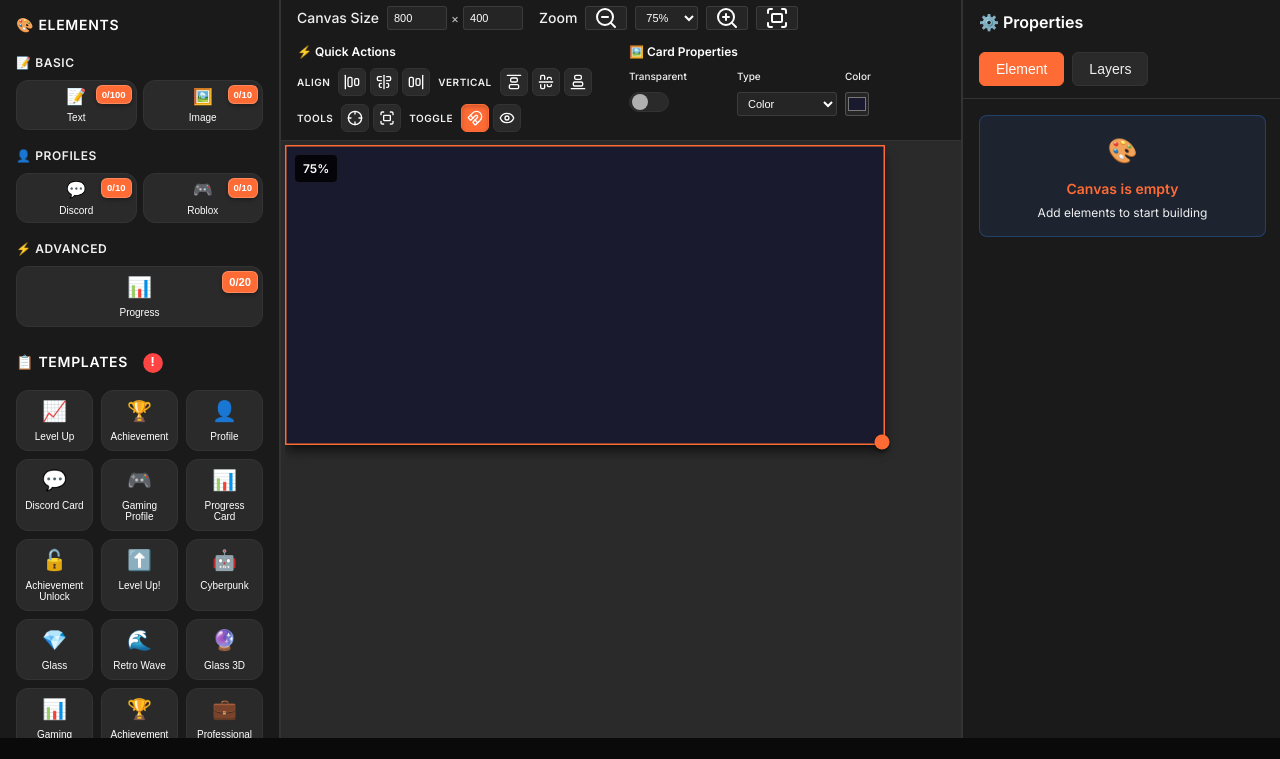
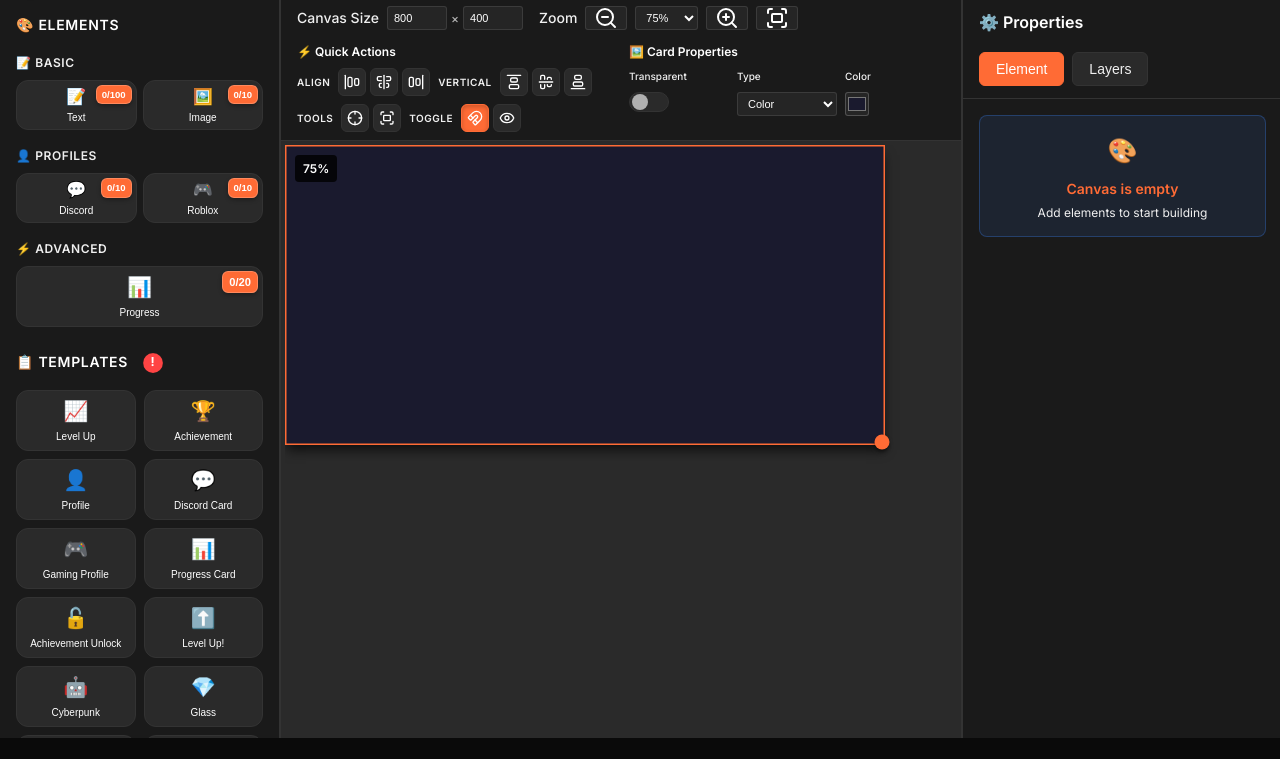
Before and after one commit to TrolensDesign/CardBuilder-cookie-api, a website: page index.html in a window 1280 px wide. Shown: the part 41-800 px from the top of the page. Drawn offline with nearby package versions, Linux system fonts and the light colour scheme; no server answers.

Commit message:
Fix templates sidebar layout - change from 3 to 2 columns
- Changed templates-grid from 3 columns to 2 columns
- Added overflow: hidden and min-width: 0 to templates-grid
- Added min-width: 0 and overflow: hidden to template-card
- Added word-wrap and overflow-wrap to template-card span
- Fixed sidebar layout issues with templates being too wide

```diff
--- a/css/main.css
+++ b/css/main.css
@@ -571,8 +571,10 @@ body {
 /* Templates */
 .templates-grid {
     display: grid;
-    grid-template-columns: repeat(3, 1fr);
+    grid-template-columns: repeat(2, 1fr);
     gap: 0.5rem;
+    overflow: hidden;
+    min-width: 0;
 }
 
 .template-card {
@@ -587,6 +589,8 @@ body {
     cursor: pointer;
     transition: all 0.2s ease;
     color: var(--text-primary);
+    min-width: 0;
+    overflow: hidden;
 }
 
 .template-card:hover {
@@ -606,6 +610,9 @@ body {
     font-size: 0.625rem;
     font-weight: 500;
     text-align: center;
+    word-wrap: break-word;
+    overflow-wrap: break-word;
+    hyphens: auto;
 }
 
 /* Snap Guides */
```
